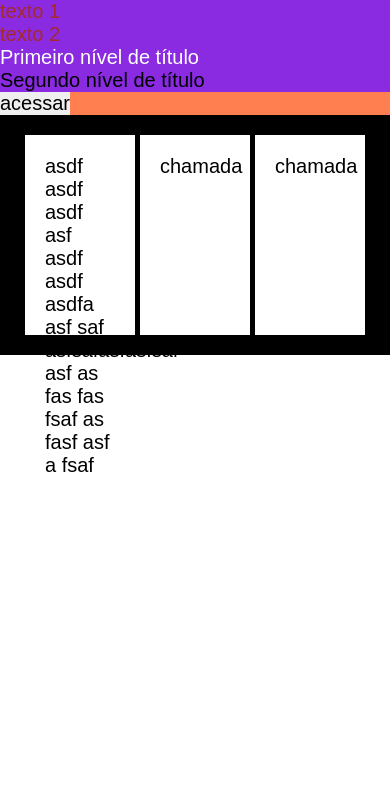
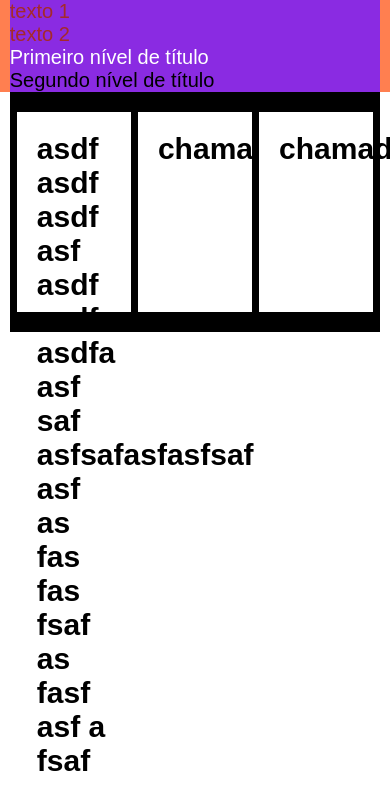
Before and after one commit to johnsiqueira4/design-front-end-html, a plain HTML site: page produtos.html in a window 390 px wide. Drawn offline with Linux system fonts and the light colour scheme.

Commit message:
added individual files for responsivity

```diff
--- /dev/null
+++ b/css/produtos_phone.css
@@ -0,0 +1,15 @@
+@media (max-width: 767px) {
+  header nav {
+    width: 95%;
+  }
+
+  main ul {
+    padding: 20px 0;
+    width: 95%;
+    margin: 0 auto;
+  }
+  main ul li h2 {
+    font-size: 30px;
+    font-weight: 700;
+  }
+}
--- /dev/null
+++ b/css/produtos_tablet.css
@@ -0,0 +1,11 @@
+@media (max-width: 1024px) {
+  header nav {
+    width: 90%;
+  }
+
+  main ul {
+    padding: 20px 0;
+    width: 90%;
+    margin: 0 auto;
+  }
+}
--- a/produtos.html
+++ b/produtos.html
@@ -6,6 +6,8 @@
     <meta name="viewport" content="width=device-width, initial-scale=1.0" />
     <title>Nossos Produtos - Atenção</title>
     <link rel="stylesheet" href="css/produtos.css" />
+    <link rel="stylesheet" href="css/produtos_tablet.css" />
+    <link rel="stylesheet" href="css/produtos_phone.css" />
   </head>
   <body>
     <header>
@@ -22,7 +24,6 @@
         <h1>Primeiro nível de título</h1>
         <h2>Segundo nível de título</h2>
       </nav>
-      <button>acessar</button>
     </header>
 
     <main>
```
